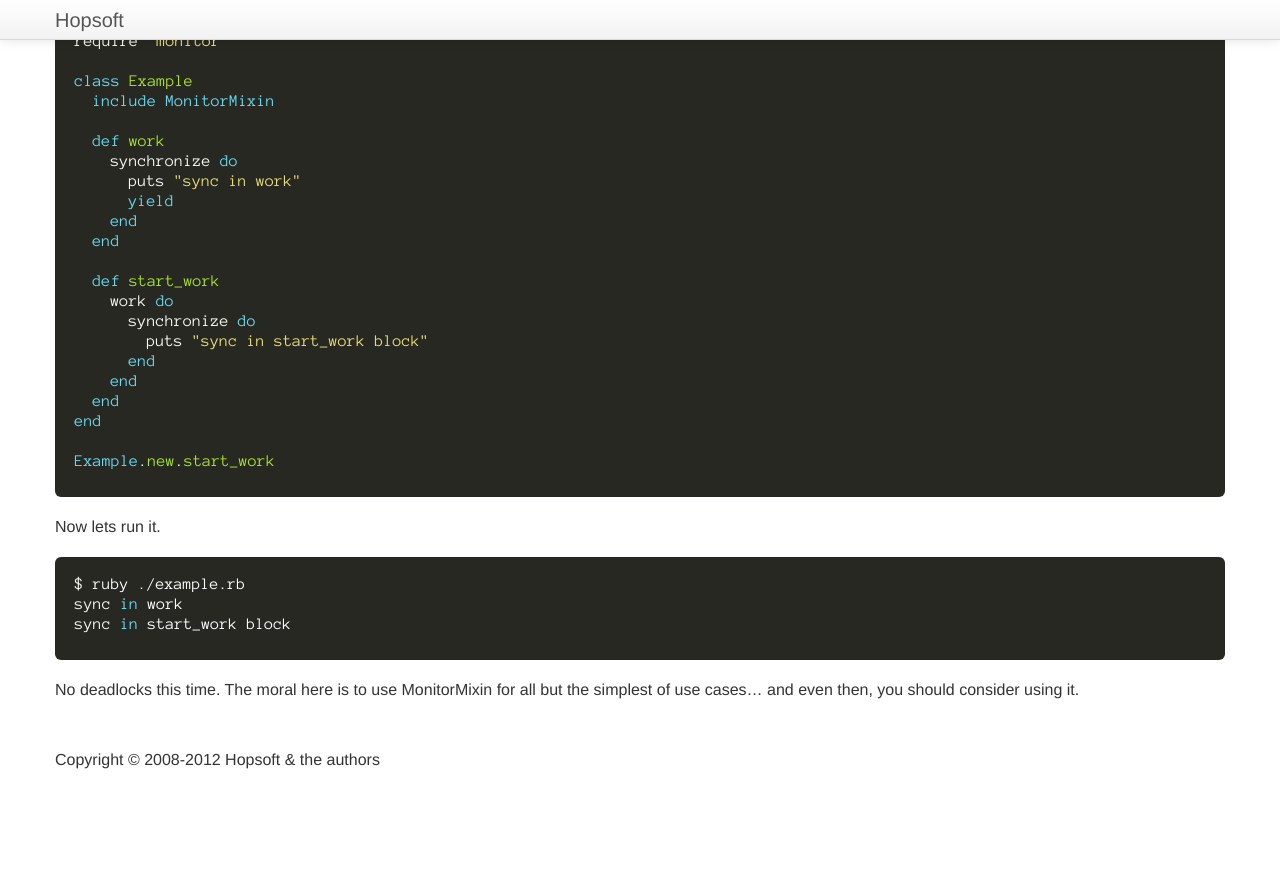
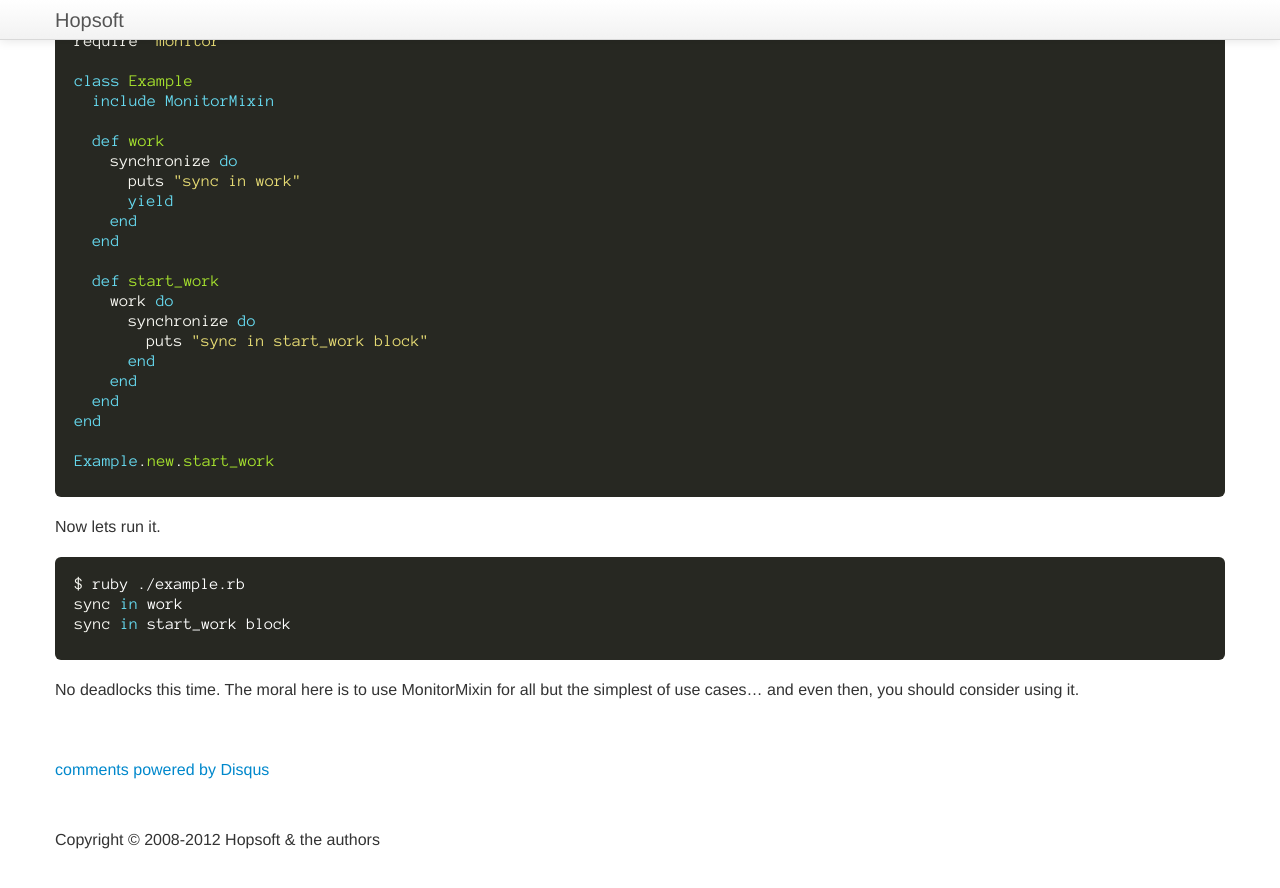
Before and after one commit to hopsoft/hopsoft.github.io, a Jekyll site: the page built from _posts/2012-12-05-monitor-mixin.md, in a window 1280 px wide and 900 px high, scrolled down 1318 px. Shown: the top 888 px of the window. Built offline with Jekyll 4.4.1, drawn with Linux system fonts in a browser that asks for light colours; comment, search, counter and statistics services are not loaded; before the commit the page ends 2138 px from its top, so only the background shows below that.

Commit message:
Added discus.

```diff
--- a/_posts/2012-12-05-monitor-mixin.md
+++ b/_posts/2012-12-05-monitor-mixin.md
@@ -110,3 +110,12 @@ sync in start_work block
 No deadlocks this time. The moral here is to use MonitorMixin for all
 but the simplest of use cases... and even then, you should consider
 using it.
+
+<div class="row">
+  <div class="span12">
+    <br />
+    <p>
+      {% include disqus.html %}
+    </p>
+  </div>
+</div>
```
